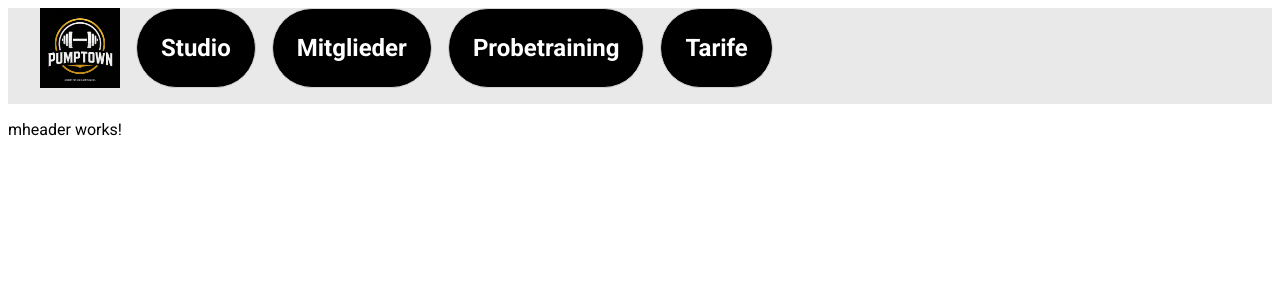
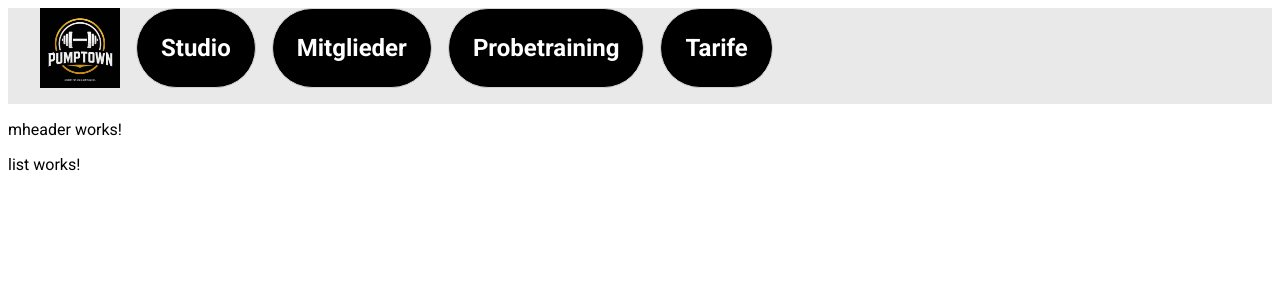
Before and after one commit to fabisuend/first-gymapp, an Angular app: page /mitglieder in a window 1280 px wide. Shown: the top 300 px of the page. Built offline with nearby package versions, Linux system fonts and the light colour scheme.

Commit message:
connected header list element to memberslist

```diff
--- a/src/app/memberslist/mheader/mheader.html
+++ b/src/app/memberslist/mheader/mheader.html
@@ -1 +1,2 @@
 <p>mheader works!</p>
+<app-list></app-list>
--- a/src/app/memberslist/mheader/mheader.ts
+++ b/src/app/memberslist/mheader/mheader.ts
@@ -1,8 +1,9 @@
 import { Component } from '@angular/core';
+import { List } from '../list/list';
 
 @Component({
   selector: 'app-mheader',
-  imports: [],
+  imports: [List],
   templateUrl: './mheader.html',
   styleUrl: './mheader.css',
 })
```
